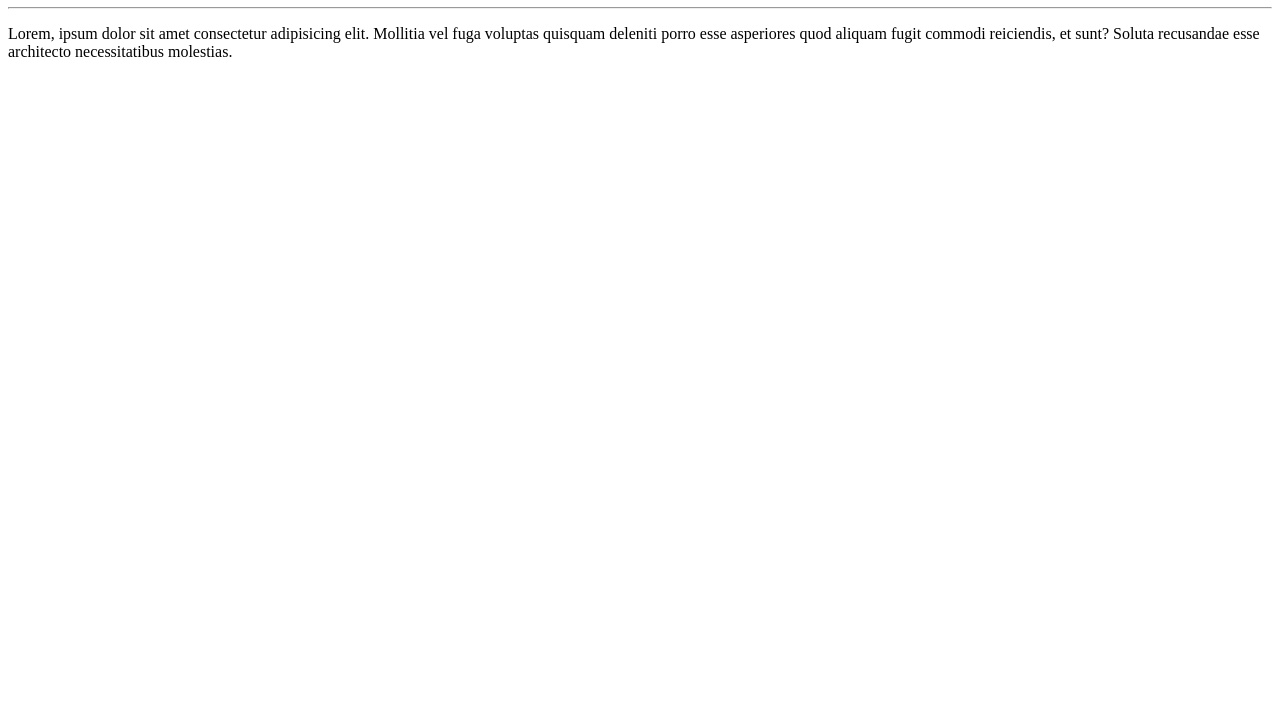
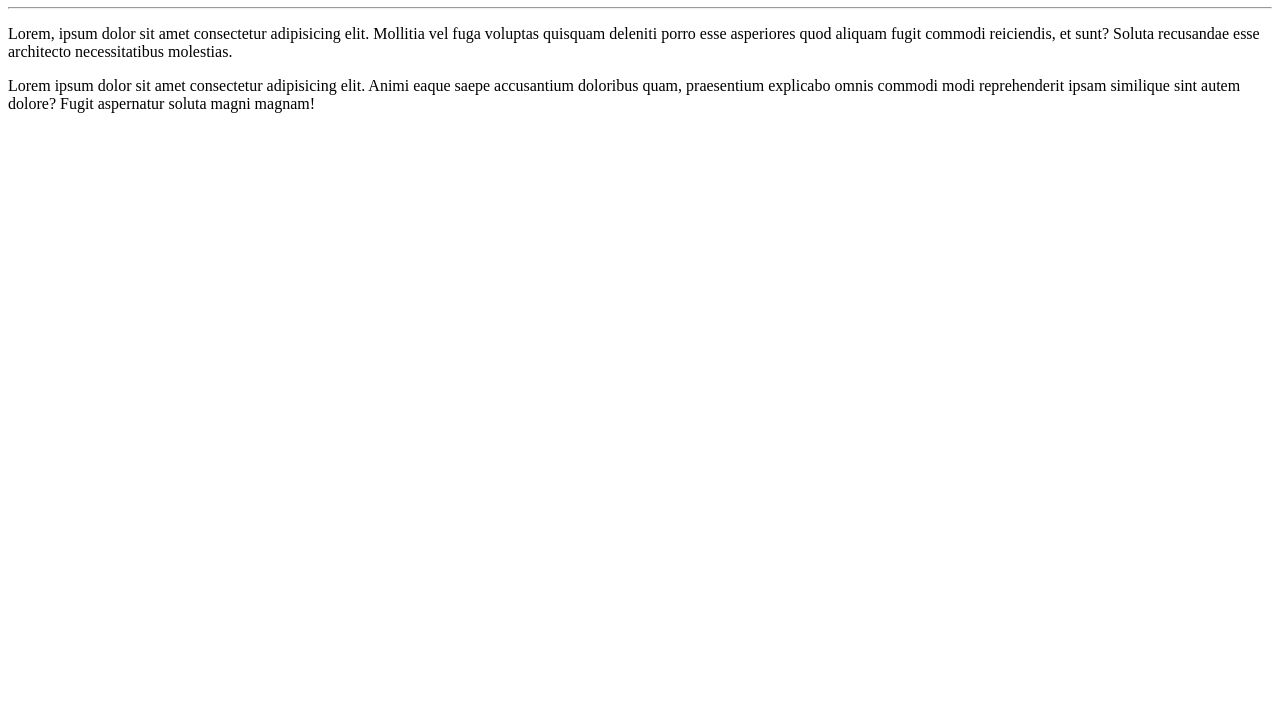
Before and after one commit to BrunoBacker/Ola-Mundo, a plain HTML site: page site-exemplo/index.html in a window 1280 px wide. Shown: the part 73-800 px from the top of the page. Drawn offline with Linux system fonts and the light colour scheme.

Commit message:
Adicionando mais um parâgrafo

```diff
--- a/site-exemplo/index.html
+++ b/site-exemplo/index.html
@@ -9,5 +9,6 @@
     <h1>Olá, Mundo!</h1>
     <hr>
     <p>Lorem, ipsum dolor sit amet consectetur adipisicing elit. Mollitia vel fuga voluptas quisquam deleniti porro esse asperiores quod aliquam fugit commodi reiciendis, et sunt? Soluta recusandae esse architecto necessitatibus molestias.</p>
+    <p>Lorem ipsum dolor sit amet consectetur adipisicing elit. Animi eaque saepe accusantium doloribus quam, praesentium explicabo omnis commodi modi reprehenderit ipsam similique sint autem dolore? Fugit aspernatur soluta magni magnam!</p>
 </body>
 </html>
```
